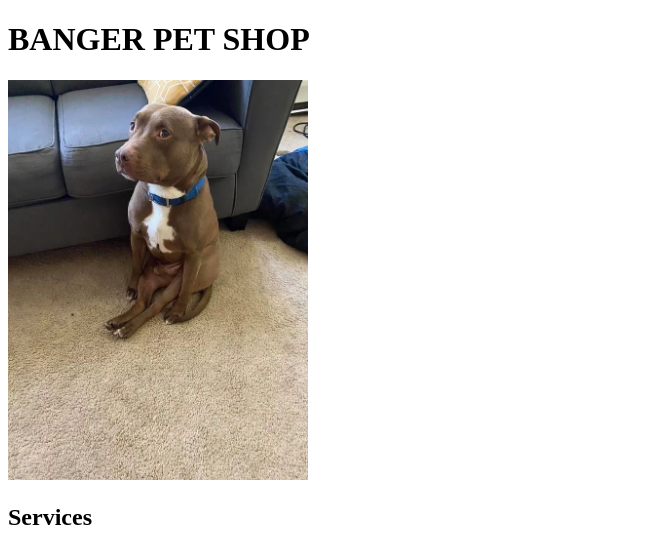
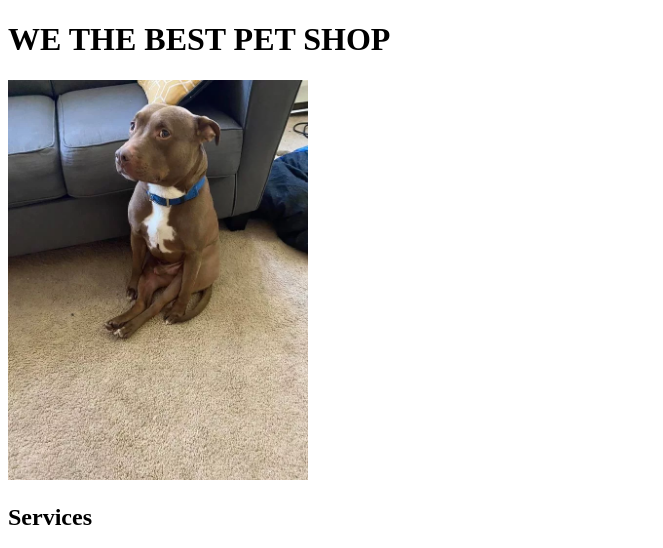
Before and after one commit to Ron-Alex/ron-alex.github.io, a plain HTML site: page index.html in a window 1280 px wide. Shown: the top 548 px of the page, without its empty margins (0-663 px from the left). Drawn offline with Linux system fonts and the light colour scheme.

Commit message:
Name change

```diff
--- a/index.html
+++ b/index.html
@@ -9,7 +9,7 @@
 </head>
 
 <body>
-  <h1>BANGER PET SHOP</h1>
+  <h1>WE THE BEST PET SHOP</h1>
   <img src="dog_sitting.png"  width="300" height="400" >
   <div>
     <h2>Services</h2>
```
